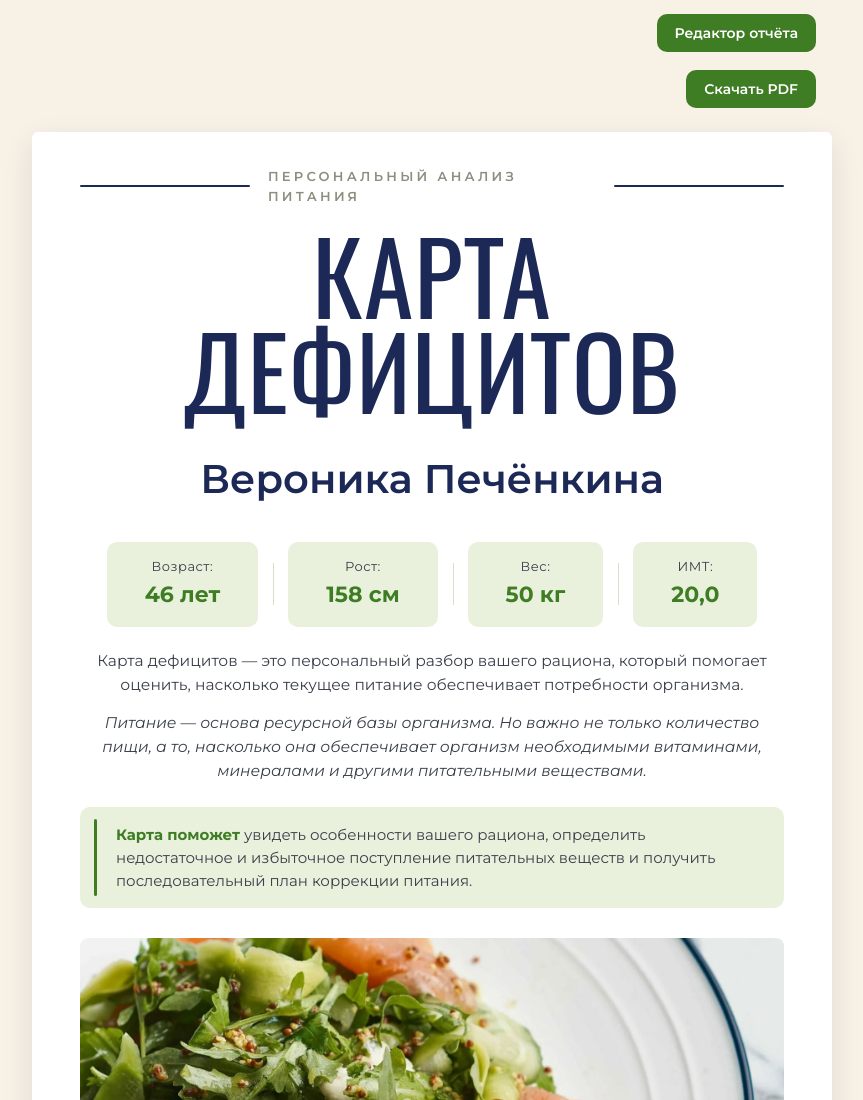
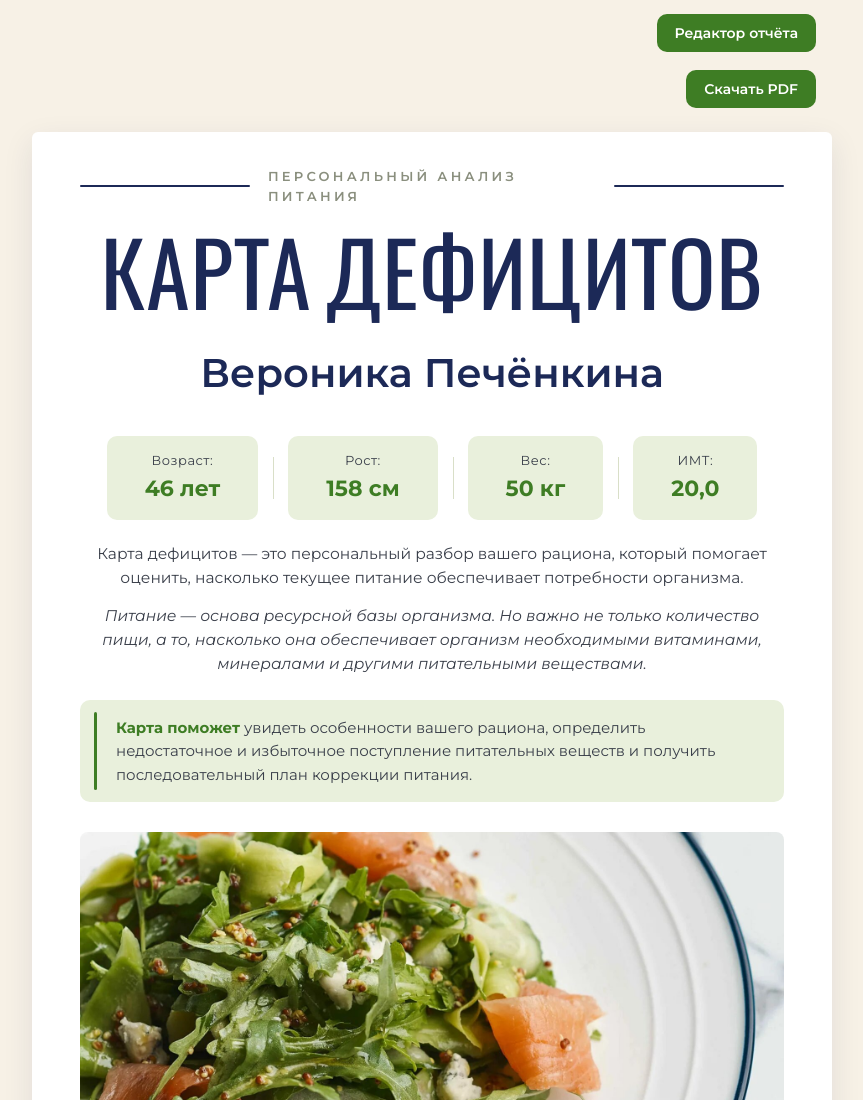
Before and after one commit to fliperrsv/karta-defitsitov, a plain HTML site: page index.html in a window 1280 px wide. Shown: the top 1100 px of the page, without its empty margins (208-1071 px from the left). Drawn offline with Linux system fonts and the light colour scheme; a web font is replaced by a local one.

Commit message:
Update styles.css

```diff
--- a/css/styles.css
+++ b/css/styles.css
@@ -104,9 +104,11 @@ h1.title{
 /* титульный заголовок: крупнее обычного и с отступом сверху, как в макете */
 .title-page h1.title{
   text-align:center;
-  font-size:100px; /* Исправлено */
+  font-size:88px;
   margin-top:36px;
+  white-space:nowrap;
 }
+
 .title-page .title-kicker{margin-bottom:12px;}
 
 /* имя клиента: обычный шрифт, крупный и плотный — как в макете */
```
